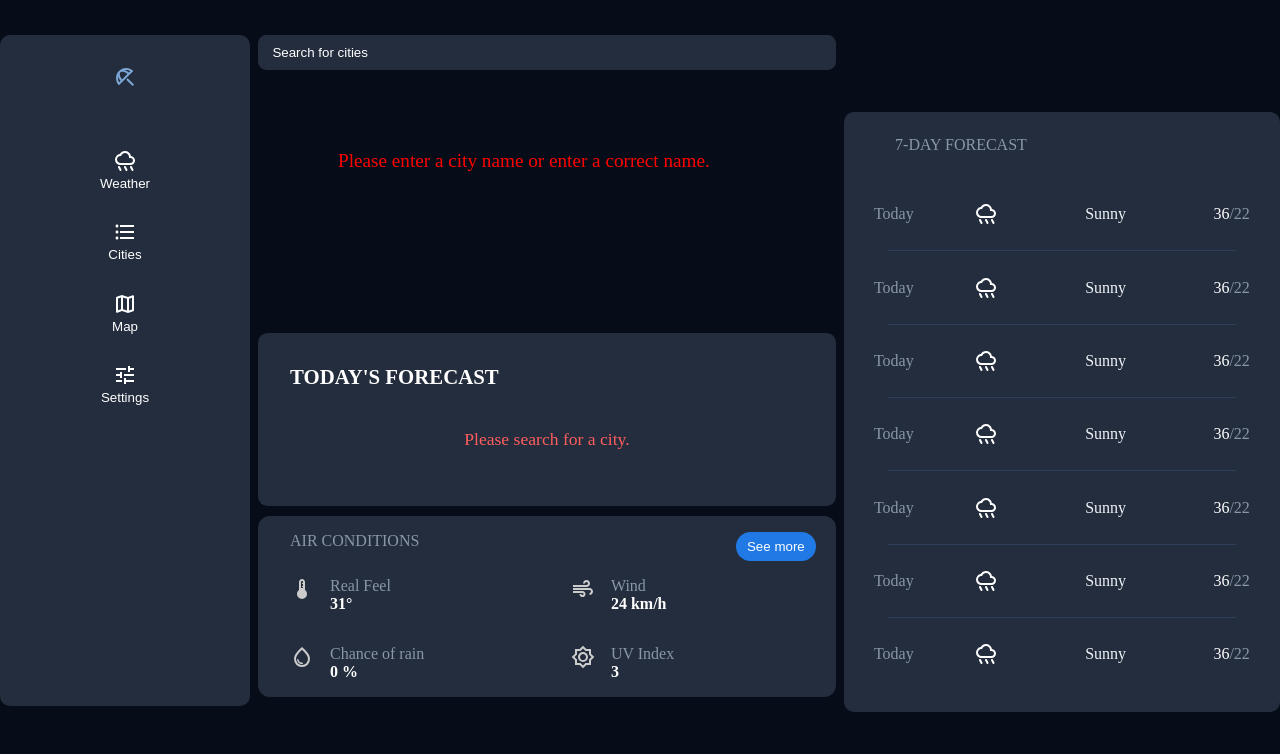
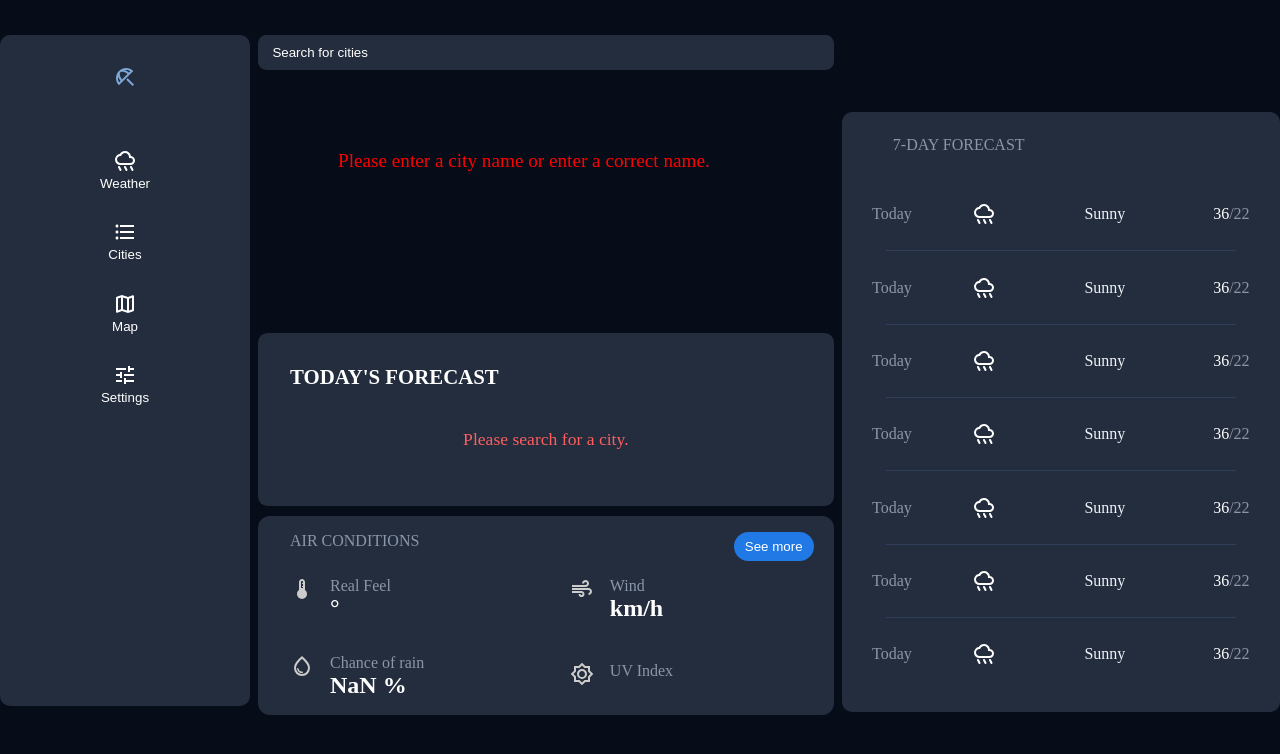
Before and after one commit to Axtam-01/Weather-APP-Vue-js, a Vue app: page / in a window 1280 px wide. Shown: the top 754 px of the page. Built offline with nearby package versions, Linux system fonts and the light colour scheme.

Commit message:
AIR CONDITIONS javascript part is finished

```diff
--- a/src/components/App.vue
+++ b/src/components/App.vue
@@ -7,17 +7,15 @@
     <div class="mainBox">
       <div class="weatherWidget">
         <searchCity @city-selected="fetchWeather" />
-
-
         <weatherInfo :weatherData="weather" />
-
-
         <p v-if="errorMessage" class="errorMessage">{{ errorMessage }}</p>
         <p v-if="loading" class="loadingMessage">Loading...</p>
-
-
         <todaysForecast :forecastData="forecastData" />
-        <airConditions />
+        <airConditions
+          :realFeel="weather?.main?.feels_like"
+          :windSpeed="weather?.wind?.speed"
+          :rainChance="forecastData[0]?.pop * 100"
+          :uvIndex="weather?.uvi" />
       </div>
     </div>
 
@@ -38,20 +36,16 @@ import todaysForecast from "@/components/todaysForecast.vue";
 import airConditions from "@/components/airConditions.vue";
 import weeklyForecast from "@/components/weeklyForecast.vue";
 
-
 const API_KEY = "286d526543394fa53c2fcb9d35c1ddf7";
-
 
 const weather = ref(null);
 const forecastData = ref([]);
-const cityName = ref("");
 const errorMessage = ref("");
 const loading = ref(false);
 
 onMounted(() => {
   errorMessage.value = "Please enter a city name or enter a correct name.";
 });
-
 
 const fetchWeather = async (city) => {
   loading.value = true;
@@ -65,22 +59,14 @@ const fetchWeather = async (city) => {
       errorMessage.value = "City not found. Please enter a valid name.";
       weather.value = null;
       forecastData.value = [];
-      cityName.value = "";
     } else {
-
-      weather.value = res.data.list[0];
-
-
-      forecastData.value = res.data.list.slice(0, 6);
-
-
-      cityName.value = res.data.city.name;
+      weather.value = res.data.list[0];  // Bu faqat birinchi kunni oladi
+      forecastData.value = res.data.list.slice(0, 6); // 6 kunlik prognoz
     }
   } catch (err) {
     errorMessage.value = "An error occurred. Please try again.";
     weather.value = null;
     forecastData.value = [];
-    cityName.value = "";
     console.error("error:", err);
   } finally {
     loading.value = false;
@@ -121,7 +107,6 @@ body {
 .loadingMessage {
   color: red;
   font-size: 1.2rem;
-  widows: 100%;
   height: 15.4rem;
   padding: 5rem;
 }
--- a/src/components/airConditions.vue
+++ b/src/components/airConditions.vue
@@ -1,4 +1,3 @@
-
 <template>
   <div class="airConditions">
     <div class="titleAction">
@@ -16,7 +15,7 @@
         </div>
         <div class="realFeel">
           <p>Real Feel</p>
-          <span>31°</span>
+          <span>{{ realFeel }}°</span>
         </div>
       </div>
 
@@ -29,7 +28,7 @@
         </div>
         <div class="realFeel">
           <p>Wind</p>
-          <span>24 km/h</span>
+          <span>{{ windSpeed }} km/h</span>
         </div>
       </div>
 
@@ -42,7 +41,7 @@
         </div>
         <div class="realFeel">
           <p>Chance of rain</p>
-          <span class="rainPercentage">0 %</span>
+          <span class="rainPercentage">{{ rainChance }} %</span>
         </div>
       </div>
 
@@ -55,25 +54,37 @@
         </div>
         <div class="realFeel">
           <p>UV Index</p>
-          <span>3</span>
+          <span>{{ uvIndex }}</span>
         </div>
       </div>
     </div>
   </div>
 </template>
 
+<script setup>
+import { defineProps } from 'vue';
 
+const props = defineProps({
+  realFeel: {
+    type: Number,
+    required: true,
+  },
+  windSpeed: {
+    type: Number,
+    required: true,
+  },
+  rainChance: {
+    type: Number,
+    required: true,
+  },
+  uvIndex: {
+    type: Number,
+    required: true,
+  },
+});
+</script>
 
-<script>
-export default {
-  data() {
-    return {
-
-    }
-  },
-};
-</script>
-<style >
+<style scoped>
 .airConditions {
   color: #8a96a9;
   width: 100%;
@@ -109,6 +120,7 @@ export default {
 .realFeel span {
   color: white;
   font-weight: bold;
+  font-size: 1.5rem;
 }
 .tempValue {
   display: flex;
```
